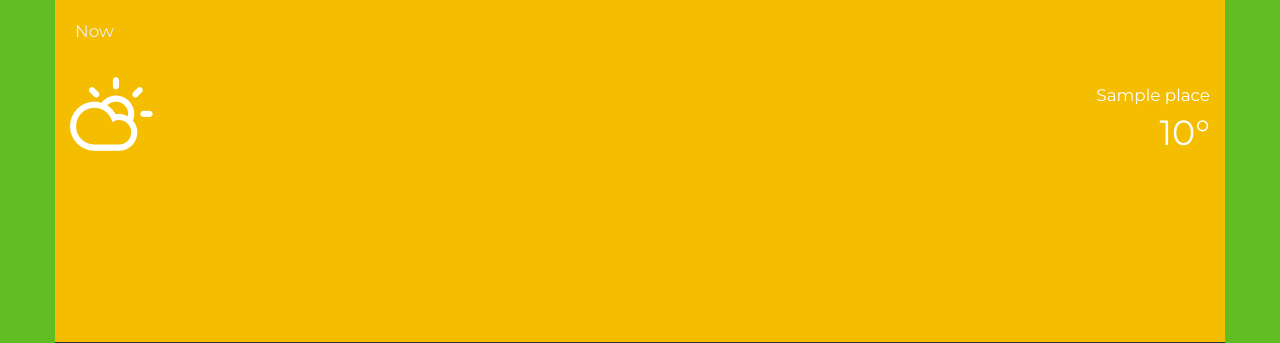
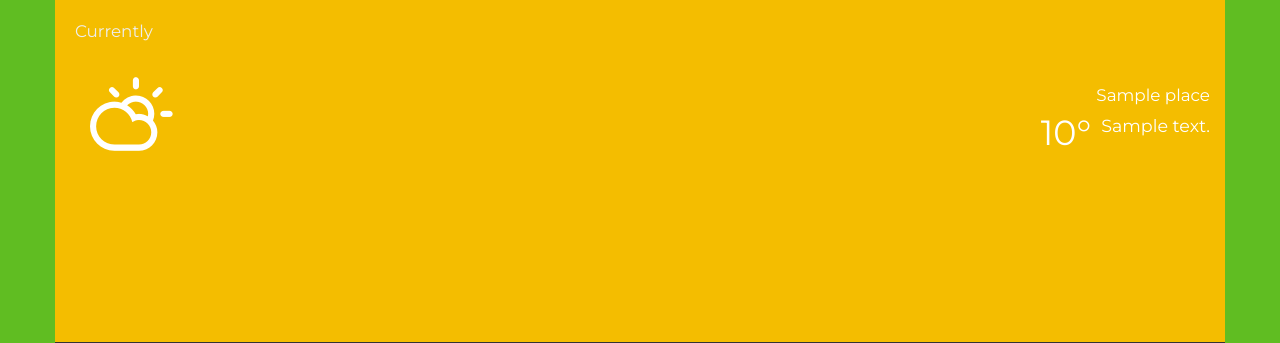
Before and after one commit to jonstjohn/air-canary-web, a Django app: template aircanary/places/templates/places/home.html in a window 1280 px wide. Shown: the part 102-445 px from the top of the page. Run offline with Django 3.2, Linux system fonts and the light colour scheme; the template is opened without the code that fills it: most values are stand-ins (such as "Sample title", 1, 10 or a date in 2020); some libraries are stand-ins or nearby versions.

Commit message:
Added forecast summary

```diff
--- a/aircanary/places/models.py
+++ b/aircanary/places/models.py
@@ -9,6 +9,7 @@ class Place(models.Model):
     pm25 = None
     combined = None
     icon = None
+    summary = None
     temperature = None
     today = None
     tomorrow = None
@@ -45,6 +46,7 @@ class Place(models.Model):
 
         self.temperature = int(c['currently']['temperature'])
         self.icon = c['currently']['icon']
+        self.summary = c['currently']['summary']
 
     def _load_name(self):
 
--- a/aircanary/places/templates/places/home.html
+++ b/aircanary/places/templates/places/home.html
@@ -77,16 +77,19 @@
 <div class="container" style="height: 89%">
     <div class="row aqi-yellow" style="height: 48%">
         <div class="col-xs-12">
-            <div class="row" style="padding: 20px; color: #eee; font-size: 120%">Now</div>
+            <div class="row" style="padding: 20px; color: #eee; font-size: 120%">Currently</div>
             <div class="row" style="padding: 0">
-                <div class="col-xs-5"><span class="fs1 climacon cloud sun" style="font-size: 7em" aria-hidden="true"></span></div>
+                <div class="col-xs-5"><span class="fs1 climacon cloud sun" style="font-size: 7em; padding-left: 20px" aria-hidden="true"></span></div>
                 <div class="col-xs-7">
                     <div class="row">&nbsp;</div>
                     <div class="row" style="font-size: 120%">
                         <div class="col-xs-12 text-right">{{ place.name }}</div>
                     </div>
-                    <div class="row" style="font-size: 250%">
-                        <div class="col-xs-12 text-right">{{ place.temperature }}&deg;</div>
+                    <div class="row">
+                        <div class="col-xs-12 text-right">
+                            <div class="text-right" style="font-size: 125%; padding-right: 0; padding-top: 5px; float: right; position:relative">{{ place.summary }}</div>
+                            <div class="text-right" style="font-size: 250%; padding-right: 10px; float: right; position:relative">{{ place.temperature }}&deg;</div>
+                        </div>
                     </div>
                 </div>
             </div>
```
